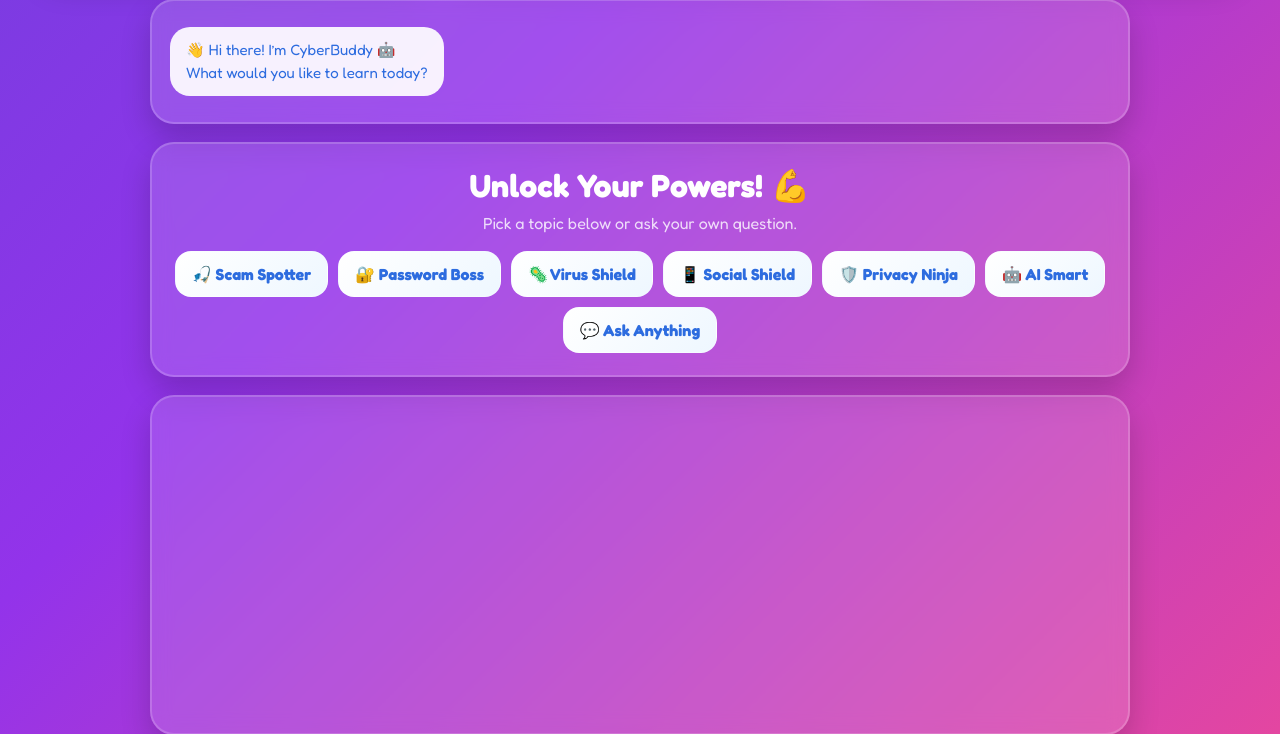
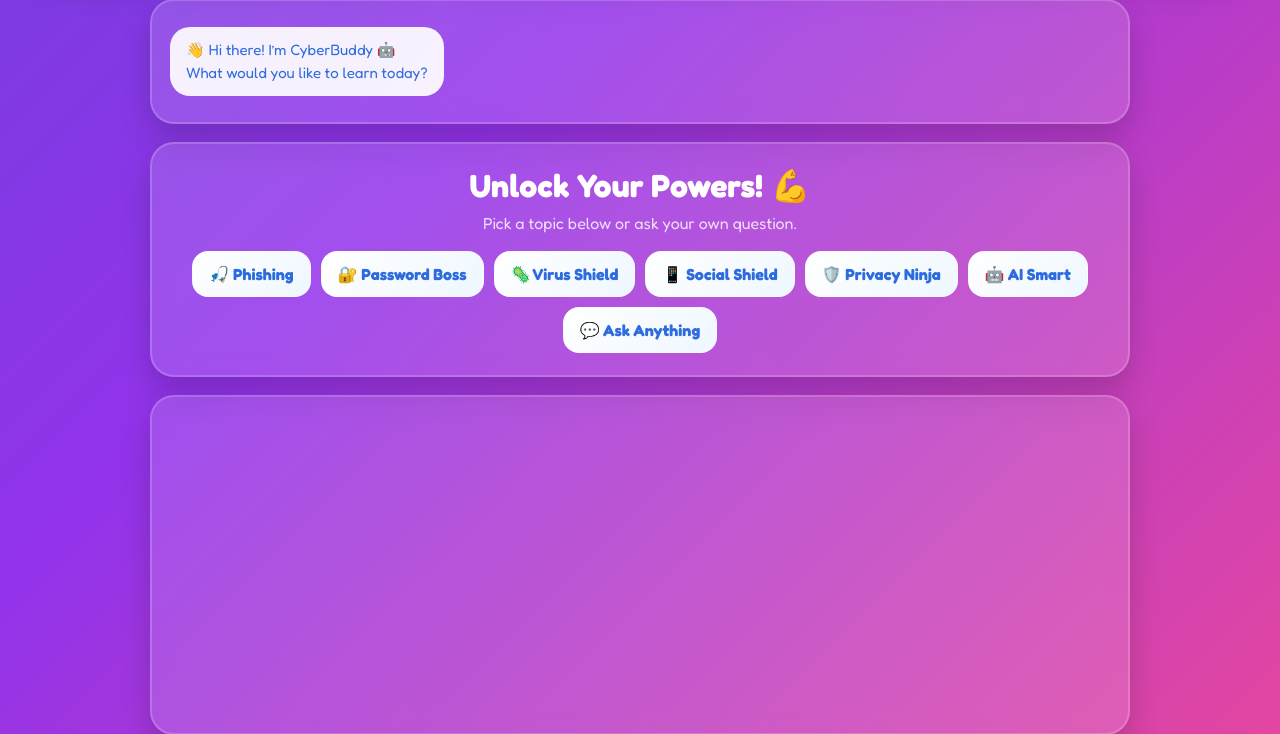
Before and after one commit to solis-k/cyberbuddy-senior-project, a Flask app: page / in a window 1280 px wide. Shown: the part 954-1688 px from the top of the page. Run offline with Flask 3, Linux system fonts and the light colour scheme.

Commit message:
Change button label from 'Scam Spotter' to 'Phishing'

```diff
--- a/templates/index.html
+++ b/templates/index.html
@@ -119,7 +119,7 @@
             <p>Pick a topic below or ask your own question.</p>
 
             <div class="topic-buttons">
-                <button onclick="selectTopic('phishing')" data-tooltip="Watch out for fake emails and scam links!">🎣 Scam Spotter</button>
+                <button onclick="selectTopic('phishing')" data-tooltip="Watch out for fake emails and scam links!">🎣 Phishing</button>
                 <button onclick="selectTopic('passwords')" data-tooltip="Keep your passwords strong and unique!">🔐 Password Boss</button>
                 <button onclick="selectTopic('viruses')" data-tooltip="Protect yourself from malware and viruses!">🦠 Virus Shield</button>
                 <button onclick="selectTopic('social')" data-tooltip="Stay safe while using social media!">📱 Social Shield</button>
```
